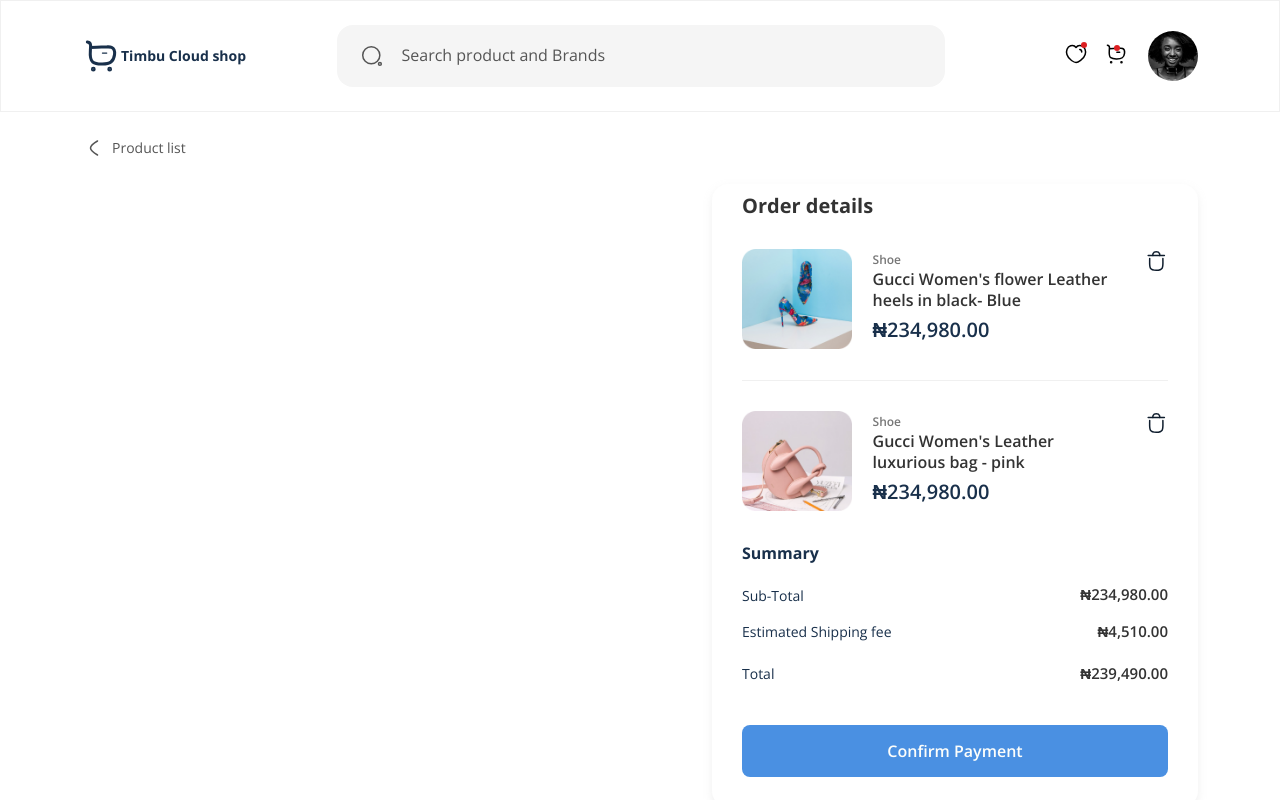
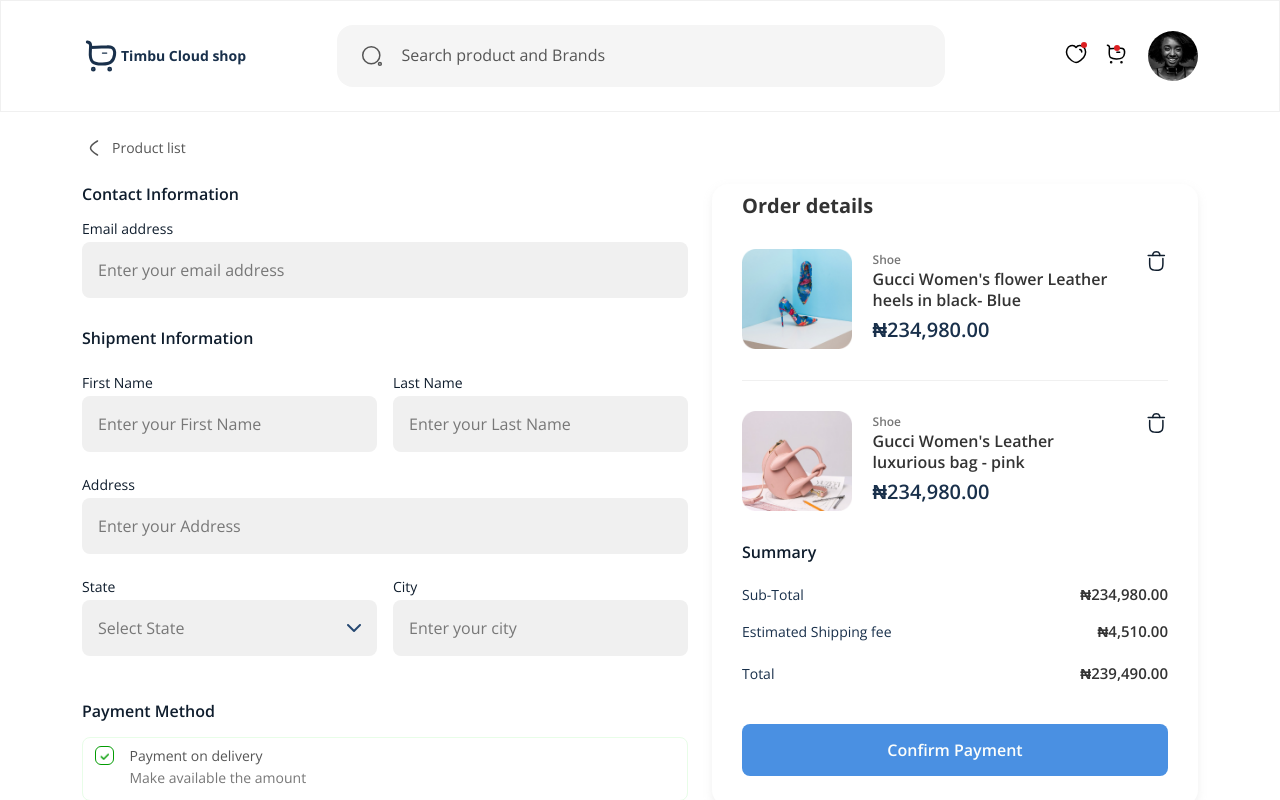
Before and after one commit to judeb21/timbu-cloud-app, a React (Vite) app: page /checkout in a window 1280 px wide. Shown: the top 800 px of the page. Built offline with nearby package versions, Linux system fonts and the light colour scheme.

Commit message:
Complete checkout and order confirmed screen

```diff
--- /dev/null
+++ b/src/components/ui/Input/Input.tsx
@@ -0,0 +1,59 @@
+import { ChangeEvent } from "react";
+import "../../../styles/component/input-field.scss";
+
+interface InputProps {
+  type: "text" | "number" | "email" | "password" | "tel" | "url";
+  label: string;
+  value: string | number | undefined;
+  name: string;
+  placeholder: string;
+  error?: boolean;
+  errorMessage?: string;
+  disabled?: boolean;
+  readonly?: boolean;
+  required: boolean;
+  id: string;
+  defaultValue?: string | number;
+  inputType?: string;
+  onChange?: (e: ChangeEvent<HTMLInputElement>) => void;
+}
+
+export const Input = (props: InputProps) => {
+  const {
+    label,
+    type,
+    value,
+    name,
+    placeholder,
+    disabled,
+    readonly,
+    required,
+    onChange,
+    id,
+    defaultValue,
+  } = props;
+
+  return (
+    <div className="form-field">
+      <label htmlFor={id} className="form-label">
+        {label}
+      </label>
+
+      <div className="form-control-wrap">
+        <input
+          type={type}
+          placeholder={placeholder}
+          className="form-input"
+          id={id}
+          required={required}
+          disabled={disabled}
+          readOnly={readonly}
+          value={value ? value : defaultValue}
+          onChange={onChange}
+          defaultValue={defaultValue}
+          name={name}
+        />
+      </div>
+    </div>
+  );
+};
--- a/src/pages/ProductCheckout.tsx
+++ b/src/pages/ProductCheckout.tsx
@@ -3,13 +3,15 @@
 import CartImage2 from "../assets/products/CartProduct2.png";
 import DeleteIcon from "../assets/icons/cart-delete-icon.svg";
 import { useNavigate } from "react-router-dom";
+import "../styles/component/input-field.scss";
+import { Input } from "../components/ui/Input/Input";
 
 function ProductCheckout() {
   const navigate = useNavigate();
 
   const goToCompleteORder = () => {
     return navigate("/order-complete");
-  }
+  };
 
   return (
     <>
@@ -29,7 +31,133 @@
 
             <div className="product--checkout">
               {/* contact */}
-              <div className="product--checkout__contact"></div>
+              <div className="product--checkout__contact">
+                <h5>Contact Information</h5>
+
+                <div className="form-control">
+                  <Input
+                    label="Email address"
+                    type="email"
+                    name="email"
+                    id="email"
+                    placeholder="Enter your email address"
+                    required={false}
+                    value=""
+                  />
+                </div>
+
+                {/* Shipment */}
+                <div className="product--checkout__shipment">
+                  <h5>Shipment Information</h5>
+
+                  <div>
+                    <div className="form-control-group">
+                      <div className="form-control">
+                        <Input
+                          label="First Name"
+                          type="text"
+                          name="fName"
+                          id="fName"
+                          placeholder="Enter your First Name"
+                          required={false}
+                          value=""
+                        />
+                      </div>
+
+                      <div className="form-control">
+                        <Input
+                          label="Last Name"
+                          type="text"
+                          name="lName"
+                          id="lName"
+                          placeholder="Enter your Last Name"
+                          required={false}
+                          value=""
+                        />
+                      </div>
+                    </div>
+
+                    <div className="form-control">
+                      <Input
+                        label="Address"
+                        type="text"
+                        name="address"
+                        id="address"
+                        placeholder="Enter your Address"
+                        required={false}
+                        value=""
+                      />
+                    </div>
+
+                    <div className="form-control-group">
+                      <div className="form-control">
+                        <div className="form-field">
+                          <label htmlFor="state" className="form-label">
+                            State
+                          </label>
+                          <select name="" id="" className="form-select">
+                            <option value="__Select state">Select State</option>
+                          </select>
+                        </div>
+                      </div>
+
+                      <div className="form-control">
+                        <Input
+                          label="City"
+                          type="text"
+                          name="city"
+                          id="city"
+                          placeholder="Enter your city"
+                          required={false}
+                          value=""
+                        />
+                      </div>
+                    </div>
+                  </div>
+                </div>
+
+                {/* Payment */}
+                <div className="product--checkout__shipment">
+                  <h5>Payment Method</h5>
+
+                  <div className="product--payment">
+                    <div className="product--payment__options active">
+                      <label>
+                        <div>
+                          <input
+                            type="radio"
+                            id="paymentDelivery"
+                            className="payment--input"
+                            name="payment"
+                            checked
+                          />
+                        </div>
+                        <div>
+                          <p>Payment on delivery</p>
+                          <span>Make available the amount</span>
+                        </div>
+                      </label>
+                    </div>
+
+                    <div className="product--payment__options">
+                      <label>
+                        <div>
+                          <input
+                            type="radio"
+                            name="payment"
+                            className="payment--input"
+                            disabled
+                          />
+                        </div>
+                        <div>
+                          <p>Pay online</p>
+                          <span>One click pay stack payment</span>
+                        </div>
+                      </label>
+                    </div>
+                  </div>
+                </div>
+              </div>
 
               {/* Order details */}
               <div className="product--checkout__order">
@@ -98,7 +226,9 @@
                 </div>
 
                 <div className="product--summary__button">
-                  <button onClick={() => goToCompleteORder()}>Confirm Payment</button>
+                  <button onClick={() => goToCompleteORder()}>
+                    Confirm Payment
+                  </button>
                 </div>
               </div>
             </div>
--- a/src/pages/pages.scss
+++ b/src/pages/pages.scss
@@ -334,10 +334,11 @@
     }
 
     &__order {
-      flex: 0 0 1;
       box-shadow: 0 4px 8px 0 rgba(196, 196, 196, 0.25);
       padding: 8px 30px 30px 30px;
       border-radius: 16px;
+      max-height: 630px;
+      height: 100%;
 
       & h4 {
         font-size: 20px;
@@ -363,6 +364,63 @@
           font-size: 16px;
           font-weight: 700;
         }
+      }
+    }
+
+    & h5 {
+      font-size: 16px;
+      line-height: 21.79px;
+      font-weight: 600;
+      color: $text-color1;
+      margin-bottom: 15px;
+    }
+
+    &__shipment {
+      margin-top: 30px;
+
+      & h5 {
+        font-size: 16px;
+        line-height: 21.79px;
+        font-weight: 600;
+        color: $text-color1;
+        margin-bottom: 15px;
+      }
+    }
+  }
+
+  &--payment {
+    &__options {
+      display: flex;
+      gap: 16px;
+      border: none;
+      border-radius: 8px;
+      padding: 8px 12px 12px 12px;
+      transition: 120ms border ease-in-out;
+      will-change: border;
+      margin-bottom: 15px;
+
+      &.active {
+        border: 1.5px solid #e8fde8;
+      }
+
+      & label {
+        display: flex;
+        flex: 1;
+        width: 100%;
+        gap: 16px;
+      }
+
+      & p {
+        font-size: 14px;
+        color: $grey-color3;
+        line-height: 19.07px;
+        margin-bottom: 3px;
+      }
+
+      & span {
+        font-size: 14px;
+        line-height: 19.07px;
+        color: #777777;
       }
     }
   }
--- a/src/styles/base/base.scss
+++ b/src/styles/base/base.scss
@@ -37,3 +37,11 @@
 .pointer {
   cursor: pointer;
 }
+
+.mt-15 {
+  margin-top: 15px;
+}
+
+.mb-15 {
+  margin-bottom: 15px;
+}
--- /dev/null
+++ b/src/styles/component/input-field.scss
@@ -0,0 +1,115 @@
+@import "/src/styles/abstract/variables.scss";
+
+.form {
+  &-control {
+    margin-top: 10px;
+    width: 100%;
+    margin-bottom: 15px;
+
+    &-group {
+      display: flex;
+      gap: 16px;
+    }
+  }
+
+  &-field {
+    width: 100%;
+    position: relative;
+    display: flex;
+    flex-direction: column;
+  }
+
+  &-label {
+    font-size: 14px;
+    line-height: 16px;
+    font-weight: 400;
+    font-family: "Open Sans", sans-serif;
+    color: $text-color1;
+    margin-bottom: 5px;
+  }
+
+  &-input {
+    background: #f0f0f0;
+    border-radius: 8px;
+    height: 56px;
+    border: none;
+    color: #777777;
+    line-height: 24px;
+    font-size: 16px;
+    font-weight: 400;
+    font-family: "Open Sans", sans-serif;
+    padding: 16px;
+    width: 100%;
+
+    &::placeholder {
+      color: inherit;
+      line-height: inherit;
+      font-family: inherit;
+      font-size: inherit;
+    }
+
+    &:focus {
+      outline: none;
+    }
+  }
+
+  &-select {
+    background: #f0f0f0;
+    border-radius: 8px;
+    height: 56px;
+    border: none;
+    color: #777777;
+    line-height: 24px;
+    font-size: 16px;
+    font-weight: 400;
+    font-family: "Open Sans", sans-serif;
+    padding: 16px;
+    width: 100%;
+
+    appearance: none;
+    background-repeat: no-repeat;
+    background-image: url('../../assets/icons/chevron-up.png');
+    background-position: right 0.7rem top 50%;
+    background-size: 24px auto;
+
+    &:focus {
+      outline: none;
+    }
+  }
+}
+
+.payment--input {
+  appearance: none;
+  -webkit-appearance: none;
+  margin: 0;
+  font: inherit;
+  width: 18.5px;
+  height: 18.5px;
+  border: 1.5px solid #000000;
+  border-radius: 6px;
+  display: flex;
+  align-items: center;
+  justify-content: center;
+
+  &:before {
+    content: url('../../assets/icons/radio-checked.png');
+    width: 7.12px;
+    height: 4.75px;
+    transform: scale(0);
+    transition: 100ms transform ease-in-out;
+  }
+
+  &:checked {
+    border: 1.5px solid #039C03;
+
+    &:before {
+      transform: scale(0.5);
+      margin-left: -5px;
+      margin-top: -5px;
+    }
+  }
+
+  &:focus {
+    border: 1.5px solid #039C03;
+  }
+}
```
Also changed, not shown: src/assets/icons/chevron-up.png (added), src/assets/icons/radio-checked.png (added).
